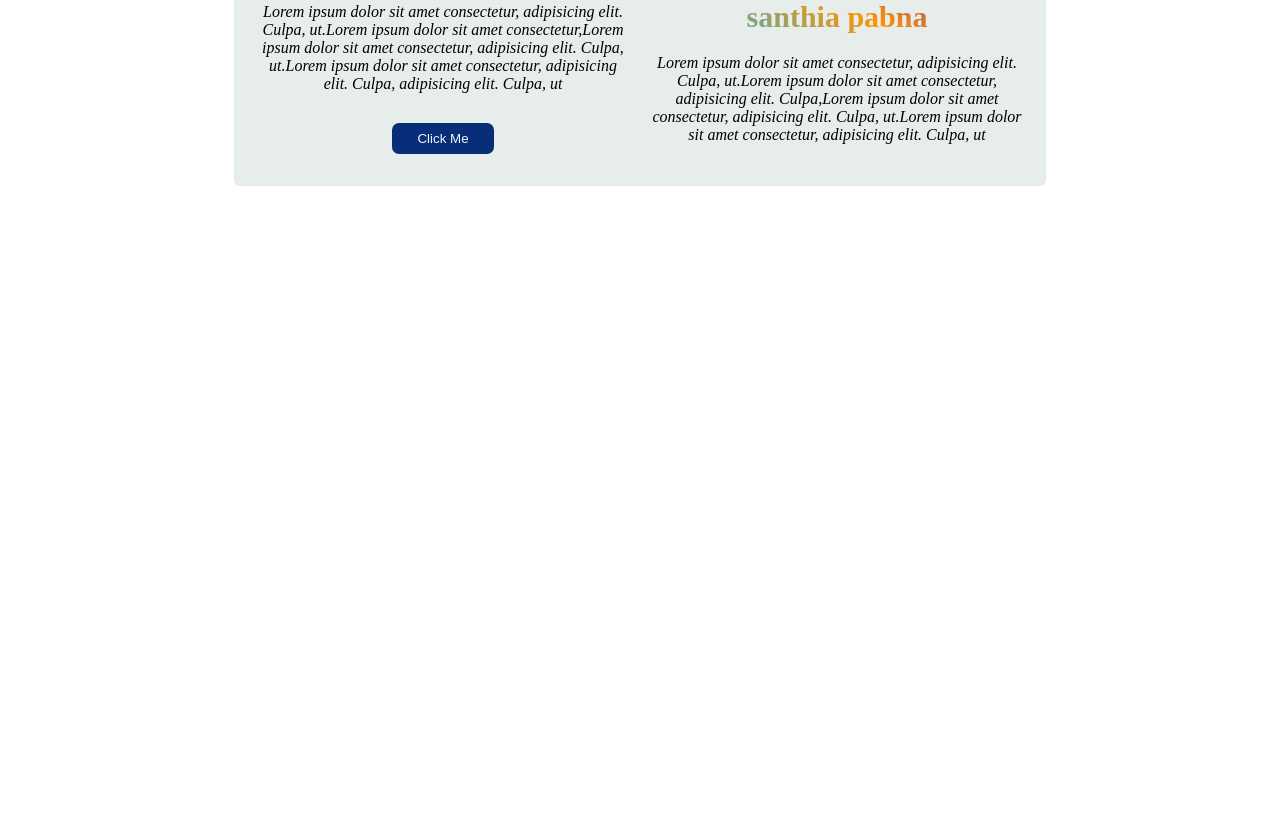
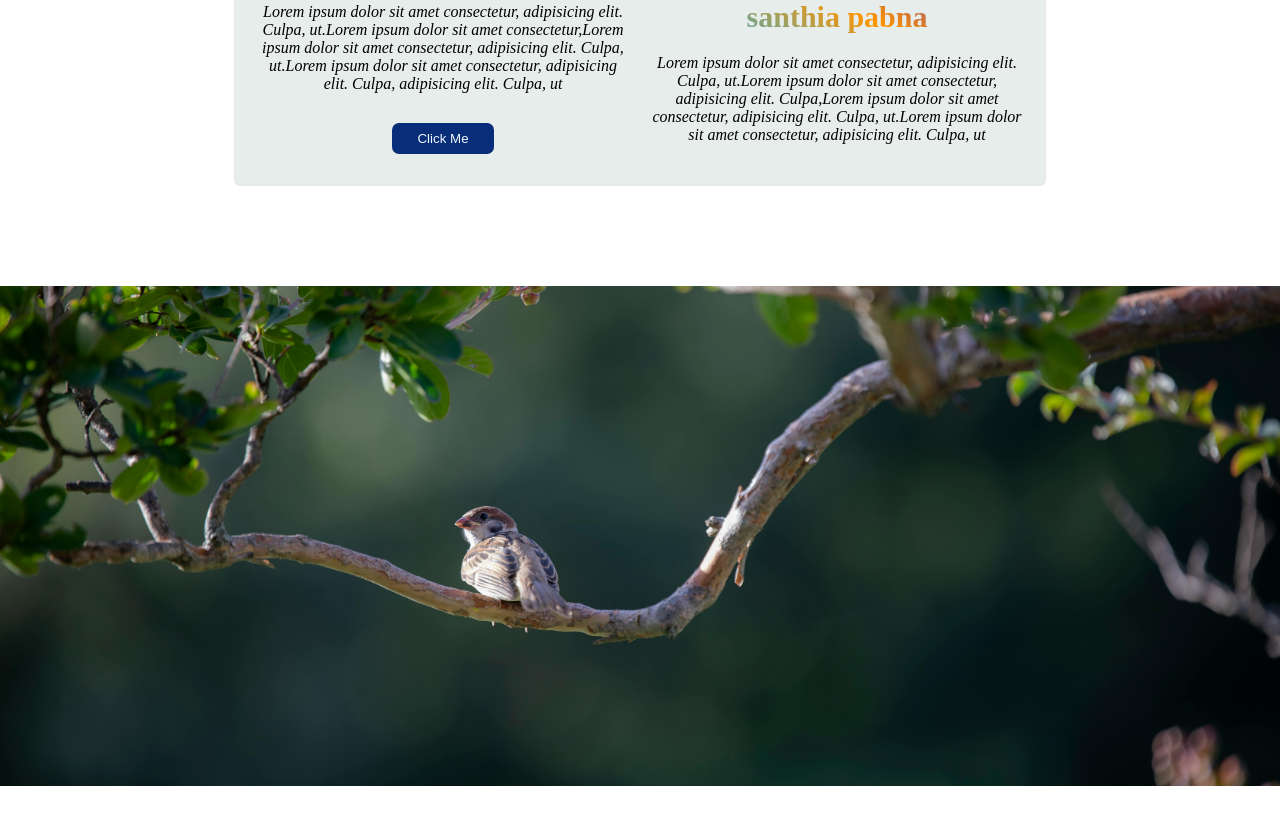
Before and after one commit to noyonAli1/praktic-new-css-res, a plain HTML site: page index.html in a window 1280 px wide. Shown: the part 1583-2407 px from the top of the page. Before the commit the page ends 1869 px from the top, so only its background shows below. Drawn offline with Linux system fonts and the light colour scheme.

Commit message:
background

```diff
--- a/index.html
+++ b/index.html
@@ -95,5 +95,22 @@
             </div>
         </div>
       </section>
+
+      <!-- seond kaj korbo akh -->
+
+    <section>
+        <div class="background-image">
+            <div>
+                <div>
+
+                </div>
+            </div>
+        </div>
+    </section>
+
+
+
+
+
 </body>
 </html>
--- a/style.css
+++ b/style.css
@@ -200,3 +200,21 @@
     align-items: center;
    }
 }
+
+
+
+
+.background-image{
+    background-image: url(/back/background\ image\ dibo\ ata.jpg);
+    width: 100%;
+    height: 500px;
+    background-position: center;
+    background-repeat: no-repeat;
+    background-size: cover;
+    margin-bottom: 300px;
+}
+@media screen  and (max-width:320px){
+      .background-image{
+        width: 100%;
+      }
+}
```
Also changed, not shown: back/background image dibo ata.jpg (added).
